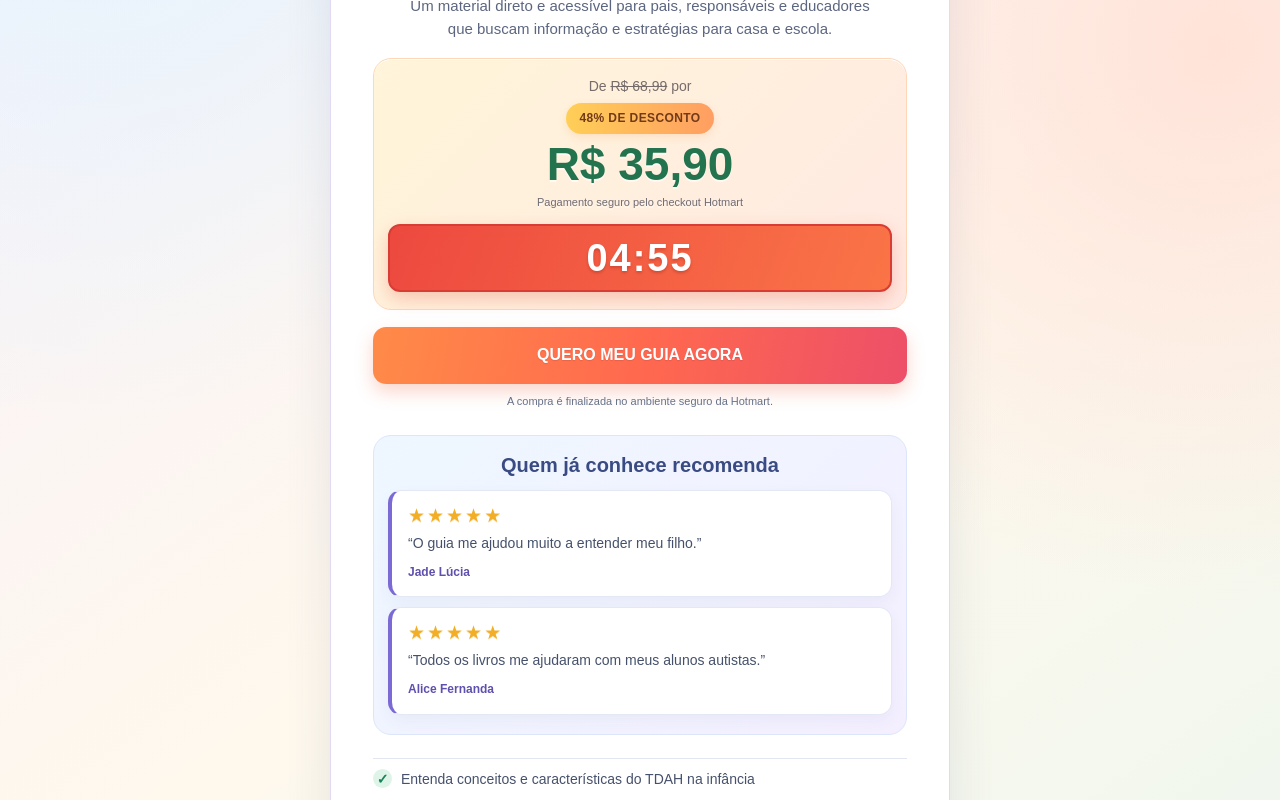
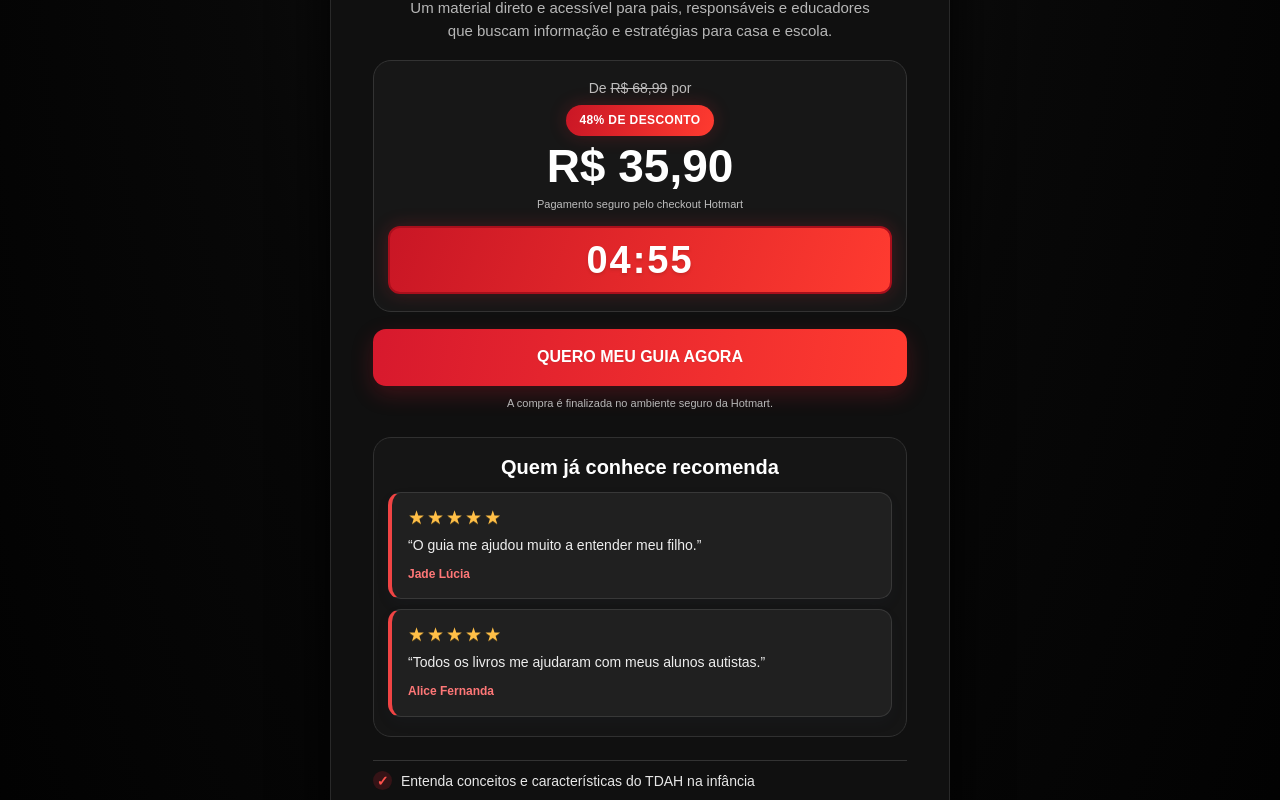
Before and after one commit to delwen98/editora-floquinhos, a plain HTML site: page index.html in a window 1280 px wide. Shown: the part 420-1220 px from the top of the page. Drawn offline with Linux system fonts and the light colour scheme.

Commit message:
Aplica tema preto com avisos em vermelho quente

```diff
--- a/index.html
+++ b/index.html
@@ -3,7 +3,7 @@
 <head>
 <meta charset="utf-8">
 <meta name="viewport" content="width=device-width,initial-scale=1">
-<meta name="theme-color" content="#f8f7f2">
+<meta name="theme-color" content="#050505">
 <title>TDAH na Infância | Guia digital</title>
 <meta name="description" content="Guia educativo sobre TDAH na infância para pais, responsáveis e educadores.">
 <style>
@@ -50,6 +50,39 @@ h1{color:#24335b}
 .popup-close{background:#fff0e8;color:#a43e32}
 @media(min-width:600px){.panel{padding:38px 42px}}
 @media(prefers-reduced-motion:reduce){.cta{transition:none}}
+
+
+/* Tema preto com alertas em vermelho quente */
+html,body{min-height:100%;background:#050505!important;color:#f5f5f5!important}
+body{background:radial-gradient(ellipse at 50% 0%,#191919 0%,#080808 48%,#000 100%)!important}
+.page{color:#f5f5f5}
+.panel{background:#101010!important;border:1px solid #292929!important;box-shadow:0 18px 55px #000!important}
+.panel:before{background:linear-gradient(90deg,#171717,#3a1111,#171717)!important}
+h1,.reviews h2{color:#fff!important}
+.intro,.audience,.author,.secure,.disclaimer,.bottom{color:#b7b7b7!important}
+.label{background:#242424!important;color:#f0f0f0!important;border:1px solid #3a3a3a}
+.cover{filter:saturate(.8)}
+.price-box{background:#171717!important;border:1px solid #333!important;box-shadow:none!important}
+.old-price,.price small{color:#bdbdbd!important}
+.price{color:#fff!important;text-shadow:none!important}
+.discount,.timer,.offer-kicker,.offer-popup .popup-timer{background:linear-gradient(110deg,#c91625,#ff3b30)!important;border-color:#a90f1c!important;color:#fff!important;box-shadow:0 0 18px #f22b3538!important}
+.timer strong{color:#fff!important}
+.cta{background:linear-gradient(100deg,#d7192d,#ff3b30)!important;color:#fff!important;box-shadow:0 8px 22px #e21c3038!important}
+.reviews{background:#151515!important;border:1px solid #303030!important}
+.review-card{background:#202020!important;border:1px solid #383838!important;border-left:4px solid #f04444!important}
+.review-quote{color:#eee!important}
+.review-name{color:#ff7777!important}
+.review-stars{color:#ffbf47!important}
+.details{border-color:#333!important}
+.details li{color:#e7e7e7!important;border-color:#333!important}
+.details li:before{background:#351316!important;color:#ff514b!important}
+.offer-overlay{background:#000e!important}
+.offer-popup{background:#101010!important;border-color:#ed3038!important;color:#f5f5f5!important}
+.offer-popup h2{color:#fff!important}
+.offer-popup .popup-old{color:#c4c4c4!important}
+.offer-popup .popup-price{color:#fff!important}
+.offer-popup .popup-discount{color:#ff514b!important}
+.popup-close{background:#292929!important;color:#fff!important}
 
 </style>
 </head>
```
